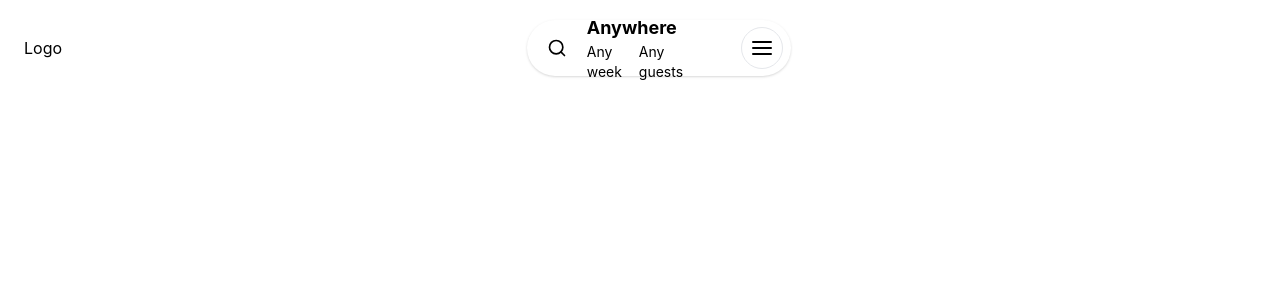
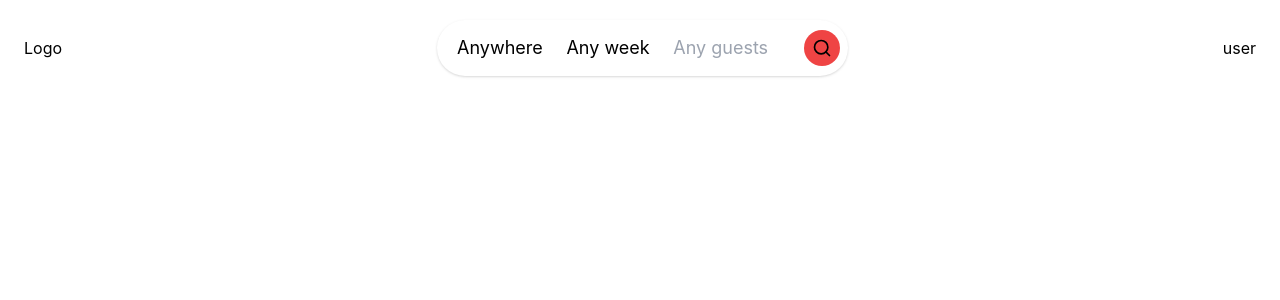
Before and after one commit to realmowhamad/travel, a React (Create React App) app: page / in a window 1280 px wide. Shown: the top 300 px of the page. Built offline with nearby package versions, Linux system fonts and the light colour scheme.

Commit message:
SearchBar feature UI complete

```diff
--- a/src/Components/Navbar/Navbar.jsx
+++ b/src/Components/Navbar/Navbar.jsx
@@ -4,27 +4,32 @@ import { FiSearch, FiMenu } from 'react-icons/fi'
 
 const Navbar = () => {
     return (
-        <div className='w-full flex items-center justify-center sm:justify-between h-20 py-3 px-6 my-2 '>
-            <div className='hidden sm:block'>Logo</div>
-            <div className={`${style.searchBar} w-full sm:w-auto h-full bg-white flex items-center `}>
-                <i className='text-xl px-5'><FiSearch /></i>
-                <div className=' flex flex-col w-3/6'>
-                    <h1 className='font-bold text-lg'>Anywhere</h1>
-                    <div className='flex text-sm'>
-                        <p className='pr-2'>Any week</p>
-                        <p>Any guests</p>
+        <div className='w-full flex items-center justify-center sm:justify-between h-20 py-3 px-6 my-2 lg:justify-between '>
+            <div className='hidden lg:block'>Logo</div>
+
+            <div className={`${style.searchBar} w-full h-full bg-white flex items-center justify-start lg:flex-row-reverse lg:justify-between lg:w-4/12 lg:max-w-lg`}>
+
+                <i className='text-xl px-5 sm:-order-last lg:p-2 lg:bg-red-500 lg:rounded-full lg:mr-2'>
+                    <FiSearch />
+                </i>
+
+                <div className=' flex flex-col justify-start w-3/6 D  sm:w-full lg:w-full lg:items-center lg:justify-between lg:flex-row pl-5  '>
+                    <h1 className='font-bold text-lg lg:font-normal '>Anywhere</h1>
+                    <div className='flex text-sm sm:text-lg md:mr-3 lg:justify-evenly flex-1'>
+                        <p className=''>Any week</p>
+                        <p className='text-gray-400'>Any guests</p>
                     </div>
                 </div>
 
                 {/* menu icon */}
-                <div className=' w-3/6 flex justify-end '>
+                <div className=' w-3/6 flex justify-end lg:hidden '>
                     <i className='mx-2 border text-2xl p-2 rounded-full'>
                         <FiMenu />
                     </i>
                 </div>
             </div>
-            <div className='hidden sm:block'>
-
+            <div className='hidden lg:block'>
+                user
             </div>
         </div>
     );
--- a/tailwind.config.js
+++ b/tailwind.config.js
@@ -4,7 +4,22 @@ module.exports = {
     "./src/**/*.{js,jsx,ts,tsx}",
   ],
   theme: {
-    extend: {},
+    screens: {
+      'sm': { 'min': '640px' },
+      // => @media (min-width: 640px and max-width: 767px) { ... }
+
+      'md': { 'min': '768px' },
+      // => @media (min-width: 768px and max-width: 1023px) { ... }
+
+      'lg': { 'min': '1024px' },
+      // => @media (min-width: 1024px and max-width: 1279px) { ... }
+
+      // => @media (min-width: 1280px and max-width: 1535px) { ... }
+
+      '2xl': { 'min': '1536px' },
+      // => @media (min-width: 1536px) { ... }
+    },
+
   },
   plugins: [],
 }
```
